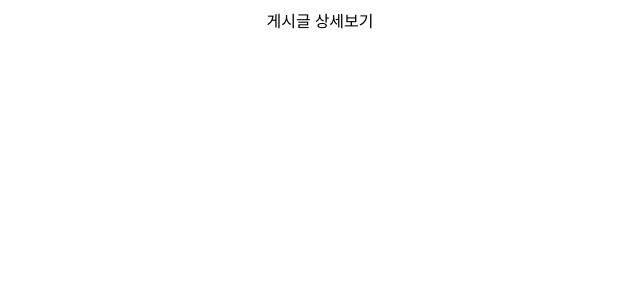
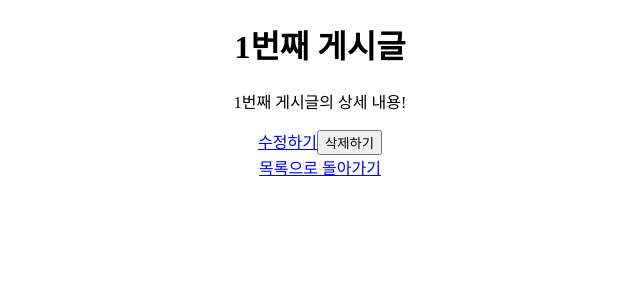
Before and after one commit to BangJeongBin/react_p, a React (Create React App) app: page /post/1 in a window 1280 px wide. Shown: the top 300 px of the page, without its empty margins (320-960 px from the left). Built offline with nearby package versions, Linux system fonts and the light colour scheme.

Commit message:
PostDetail.js 기본 페이지 작성

```diff
--- a/src/PostDetail.js
+++ b/src/PostDetail.js
@@ -1,5 +1,33 @@
+import {Link, useParams} from "react-router-dom";
+
 let PostDetail = () => {
-    return <div>게시글 상세보기</div>
+    const {id} = useParams();
+
+    const post = {
+        id,
+        title: `${id}번째 게시글`,
+        content: `${id}번째 게시글의 상세 내용!`
+    };
+
+    const handleDelete = () => {
+        alert("게시글이 삭제되었습니다.")
+    }
+
+    return (
+        <div className={"post-detail-container"}>
+            <h1 className={"post-detail-title"}>{post.title}</h1>
+            <p className={"post-detail-content"}>{post.content}</p>
+            <div className={"button-group"}>
+                <Link to={`/post/edit/${id}`} className={"edit=button"}>
+                    수정하기
+                </Link>
+                <button onClick={handleDelete} className={"delete-button"}>
+                    삭제하기
+                </button>
+            </div>
+            <Link to={"/"} className={"back-link"}>목록으로 돌아가기</Link>
+        </div>
+    );
 }
 
 export default PostDetail;
```
